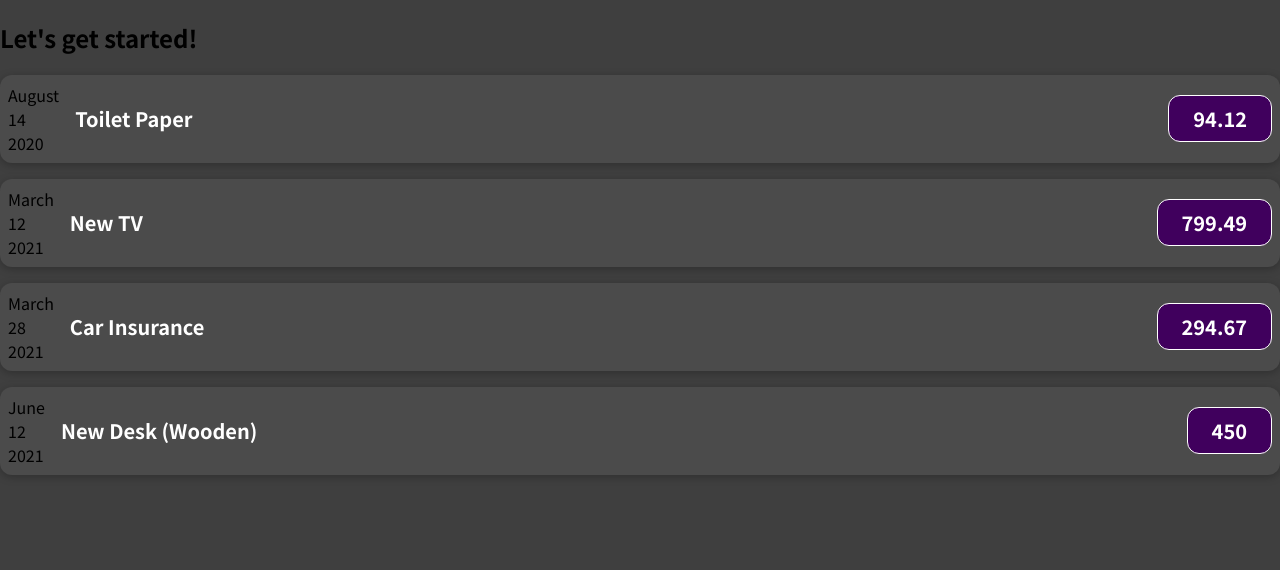
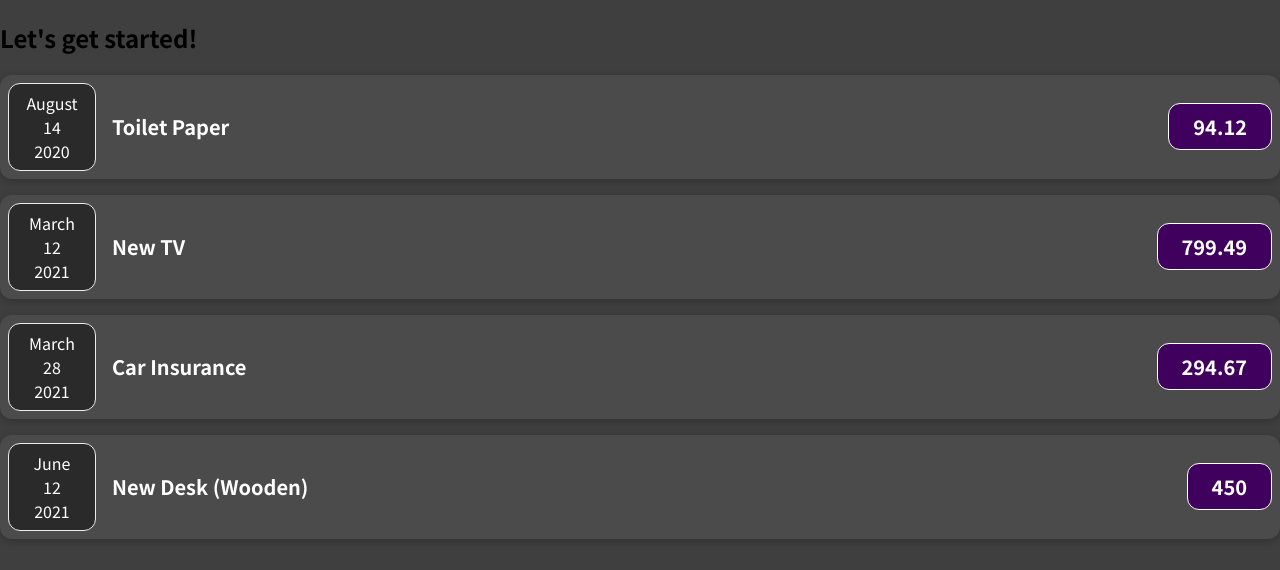
Before and after one commit to ChristinaGaitan/expenses-react, a JavaScript app: page / in a window 1280 px wide. Shown: the top 570 px of the page. Built offline with nearby package versions, Linux system fonts and the light colour scheme.

Commit message:
Extract date info to its own component

```diff
--- /dev/null
+++ b/src/components/ExpenseDate.css
@@ -0,0 +1,26 @@
+.expense-date {
+  display: flex;
+  flex-direction: column;
+  width: 5.5rem;
+  height: 5.5rem;
+  border: 1px solid #ececec;
+  background-color: #2a2a2a;
+  color: white;
+  border-radius: 12px;
+  align-items: center;
+  justify-content: center;
+}
+
+.expense-date__month {
+  font-size: 0.75rem;
+  font-weight: bold;
+}
+
+.expense-date__year {
+  font-size: 0.75rem;
+}
+
+.expense-date__day {
+  font-size: 1.5rem;
+  font-weight: bold;
+}
--- /dev/null
+++ b/src/components/ExpenseDate.js
@@ -0,0 +1,17 @@
+import './ExpenseDate.css'
+
+function ExpenseDate(props) {
+  const month = props.date.toLocaleString('en-US', { month: 'long' })
+  const day = props.date.toLocaleString('en-US', { day: '2-digit' })
+  const year = props.date.getFullYear()
+
+  return (
+    <div className='expense-date'>
+      <div className='expense-item__month'>{month}</div>
+      <div className='expense-item__year'>{day}</div>
+      <div className='expense-item__date'>{year}</div>
+    </div>
+  )
+}
+
+export default ExpenseDate;
--- a/src/components/ExpenseItem.js
+++ b/src/components/ExpenseItem.js
@@ -1,17 +1,11 @@
 import './ExpenseItem.css'
 
+import ExpenseDate from './ExpenseDate'
+
 function ExpenseItem(props) {
-  const month = props.date.toLocaleString('en-US', { month: 'long' })
-  const day = props.date.toLocaleString('en-US', { day: '2-digit' })
-  const year = props.date.getFullYear()
-
   return (
     <div className='expense-item'>
-      <div>
-        <div>{month}</div>
-        <div>{day}</div>
-        <div>{year}</div>
-      </div>
+      <ExpenseDate date={props.date} />
       <div className='expense-item__description'>
         <h2>{props.title}</h2>
         <div className='expense-item__price'>{props.amount}</div>
```
